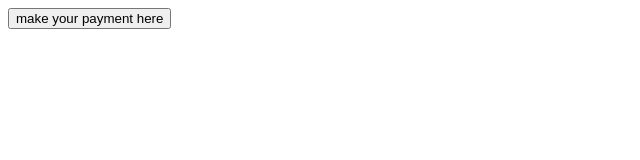
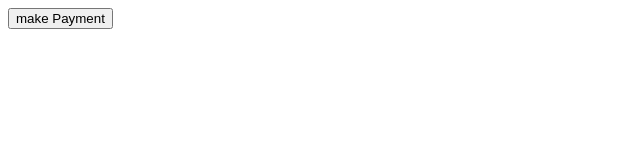
Before and after one commit to marizzgabriella/carDeals, a plain HTML site: page payment.html in a window 1280 px wide. Shown: the whole page, without its empty margins (0-640 px from the left). Drawn offline with Linux system fonts and the light colour scheme.

Commit message:
Update payment.html

```diff
--- a/payment.html
+++ b/payment.html
@@ -5,4 +5,6 @@
     <meta charset="UTF-8">
     <meta name="viewport" content="width=device-width, initial-scale=1.0">
     <title>Payment Link</title>
-    <a href='https://paystack.com/pay/7fl1exywni'><button> make your payment here</button></a>
+   <a href="https://paystack.com/pay/7fl1exywni"><button>make Payment</button></a>
+
+  </div>
```
